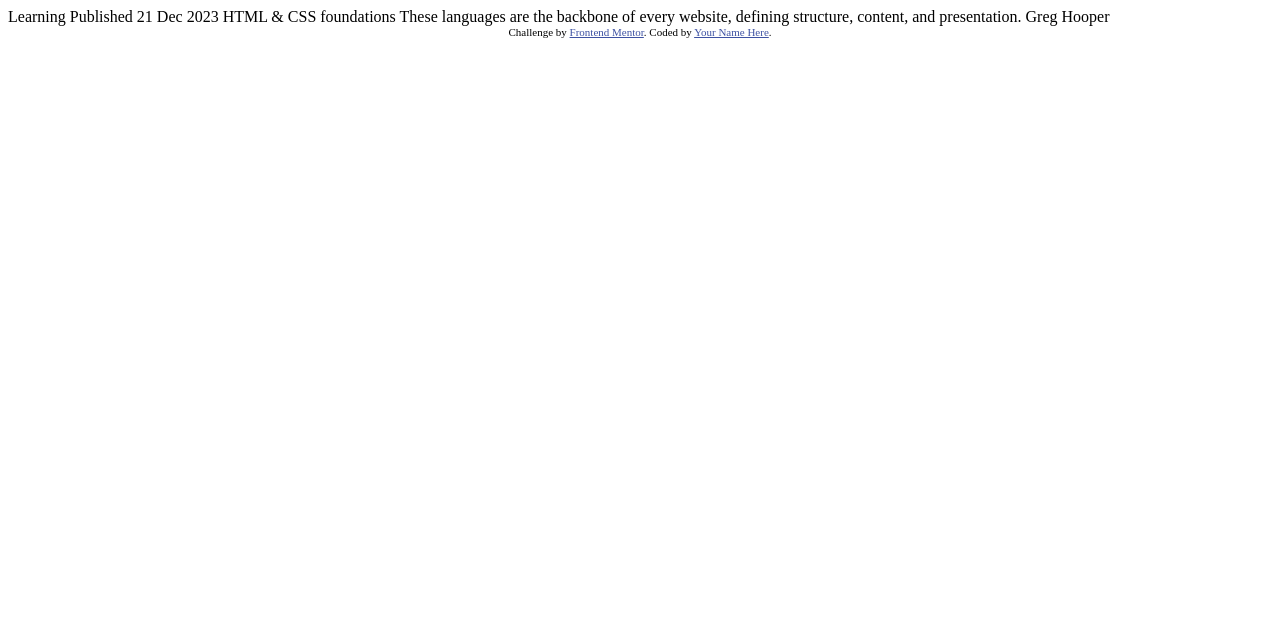
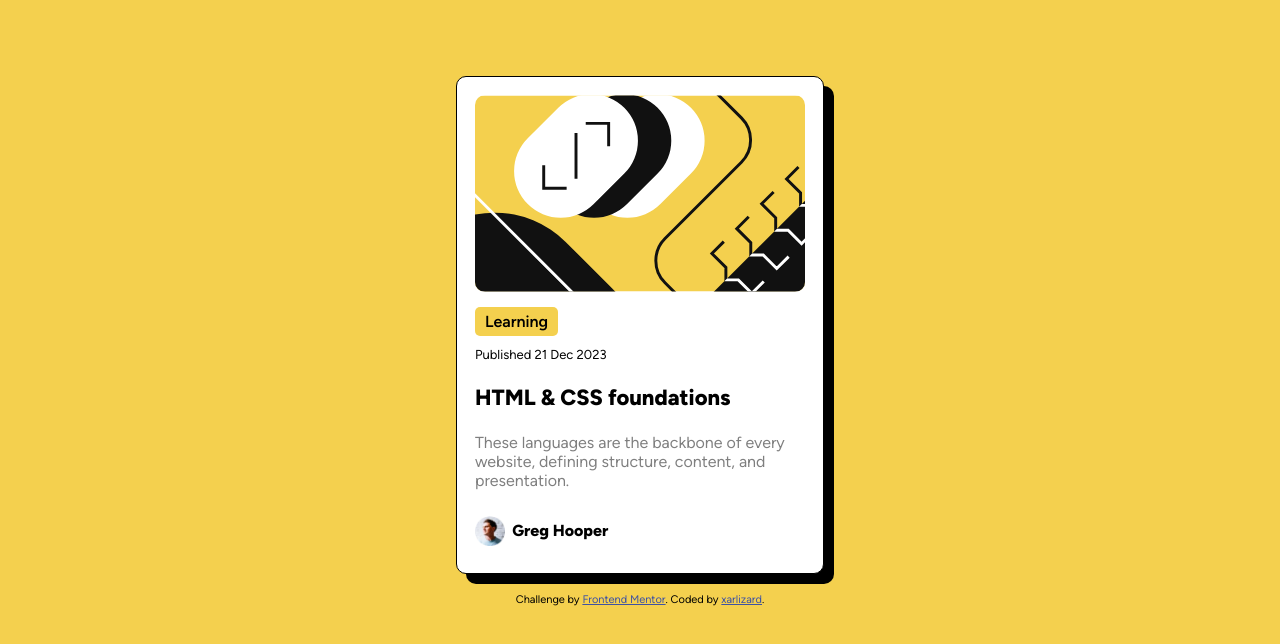
Before and after one commit to Xarlizard/test-frontendmentor-projects, a plain HTML site: page blog-preview-card-main/blog-preview-card-main/index.html in a window 1280 px wide. Drawn offline with Linux system fonts and the light colour scheme.

Commit message:
Completed ✅

```diff
--- a/blog-preview-card-main/blog-preview-card-main/index.html
+++ b/blog-preview-card-main/blog-preview-card-main/index.html
@@ -3,32 +3,27 @@
 <head>
   <meta charset="UTF-8">
   <meta name="viewport" content="width=device-width, initial-scale=1.0"> <!-- displays site properly based on user's device -->
-
   <link rel="icon" type="image/png" sizes="32x32" href="./assets/images/favicon-32x32.png">
-
+  <link rel="stylesheet" href="./style.css">
   <title>Frontend Mentor | Blog preview card</title>
-
-  <!-- Feel free to remove these styles or customise in your own stylesheet 👍 -->
-  <style>
-    .attribution { font-size: 11px; text-align: center; }
-    .attribution a { color: hsl(228, 45%, 44%); }
-  </style>
 </head>
 <body>
+  <div class="card">
+    <img src="./assets/images/illustration-article.svg" alt="card-image">
+    <div class="tag"><p><span>Learning</span></p></div>
 
-  Learning
+    <p class="date">Published 21 Dec 2023</p>
 
-  Published 21 Dec 2023
+    <p class="header">HTML & CSS foundations</p>
 
-  HTML & CSS foundations
+    <p class="description">These languages are the backbone of every website, defining structure, content, and presentation.</p>
 
-  These languages are the backbone of every website, defining structure, content, and presentation.
-
-  Greg Hooper
-
+    <div class="user"><img src="./assets/images/image-avatar.webp" alt="user-icon"><p>&nbsp Greg Hooper</p></div>
+  </div>
+  <br>
   <div class="attribution">
     Challenge by <a href="https://www.frontendmentor.io?ref=challenge" target="_blank">Frontend Mentor</a>.
-    Coded by <a href="#">Your Name Here</a>.
+    Coded by <a href="https://www.github.com/xarlizard/">xarlizard</a>.
   </div>
 </body>
 </html>
--- /dev/null
+++ b/blog-preview-card-main/blog-preview-card-main/style.css
@@ -0,0 +1,91 @@
+@font-face {
+    font-family: 'Figtree';
+    src: url('./assets/fonts/Figtree-VariableFont_wght.ttf');
+    font-style: normal;
+}
+@font-face {
+    font-family: 'Figtree';
+    src: url('./assets/fonts/Figtree-Italic-VariableFont_wght.ttf');
+    font-style: italic;
+}
+body {
+    background-color: #F4D04E;
+    font-size: 16px;
+    font-family: 'Figtree';
+}
+.card{
+    margin-top: 6%;
+    margin-left: auto;
+    margin-right: auto;
+    width: 330px;
+    height: 460px;
+    background-color: white;
+    border-radius: 10px;
+    padding: 18px;
+    box-shadow: 10px 10px;
+    border-style: solid;
+    border-width: 1px;
+}
+.card img{
+    border-radius: 10px;
+    max-width: 100%;
+}
+.tag{
+    font-weight: 600;
+}
+.tag span{
+    padding:5px;
+    padding-left: 10px;
+    padding-right: 10px;
+    border-radius: 5px;
+    background-color: #F4D04E;
+}
+.date{
+    font-size:13px;
+}
+.header{
+    font-size: 22px;
+    font-weight: 800;
+}
+.header:hover {
+    color: #F4D04E;
+    cursor:pointer;
+}
+.description {
+    color: #7F7F7F;
+    padding-bottom: 10px;
+}
+.user{
+    margin-top: 5px;
+    font-weight: 800;
+}
+.user img{
+    width: 9%;
+    float: left;
+}
+.user p{
+    padding: 5px;
+    margin-left: 10px;
+}
+.attribution {
+    font-size: 11px; text-align: center;
+}
+.attribution a {
+    color: hsl(228, 45%, 44%);
+}
+
+@media (max-width: 375px) {
+    body {
+        font-size: 14px;
+    }
+    .card{
+        width: 300px;
+        height: 430px;
+    }
+    .tag{
+        padding-top:5px;
+    }
+    .date{
+        padding-top:5px;
+    }
+}
```
